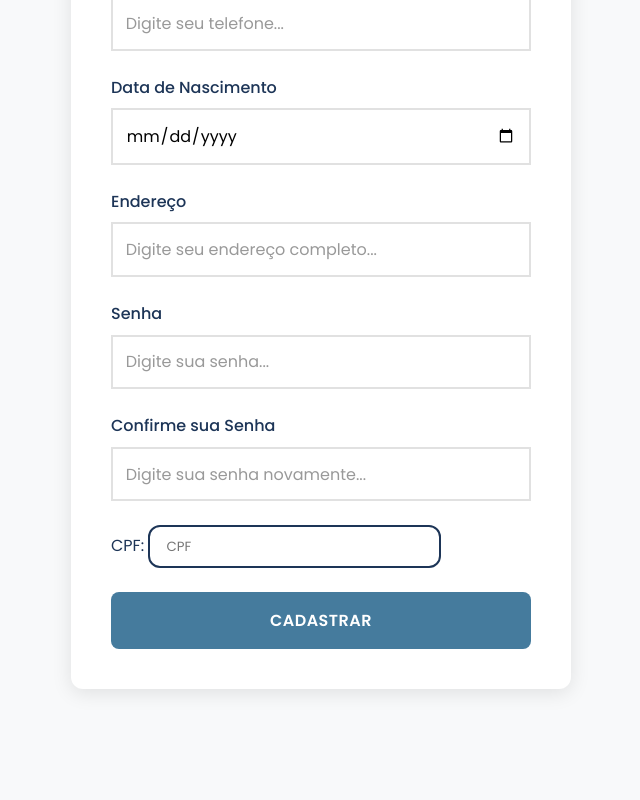
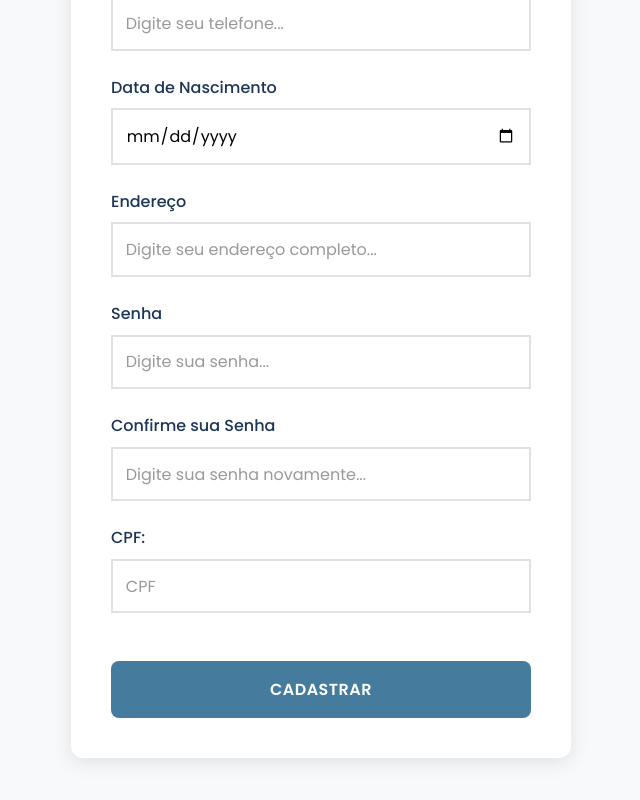
Before and after one commit to Yachmann/ETEC_TCC_REPOSITORIO_2025, a React (Vite) app: page /cadastrocliente in a window 1280 px wide. Shown: the part 494-1294 px from the top of the page, without its empty margins (319-959 px from the left). Before the commit the page ends 1247 px from the top, so only its background shows below. Built offline with nearby package versions, Linux system fonts and the light colour scheme.

Commit message:
alteracoes minimas de design

```diff
--- a/src/components/Form/Form.css
+++ b/src/components/Form/Form.css
@@ -83,7 +83,43 @@ select,
   margin-bottom: 1.5rem;
   background-color: white;
 }
+.campoTexto {
+    margin-bottom: 1.5rem;
+  }
 
+  .campoTexto label {
+    display: block;
+    margin-bottom: 0.5rem;
+    color: var(--text-color);
+    font-weight: 500;
+  }
+
+  .campoTexto input {
+    width: 100%;
+    padding: 0.8rem;
+    border: 2px solid #e1e1e1;
+    border-radius: var(--border-radius);
+    font-size: 1rem;
+    transition: all var(--transition-speed) ease;
+  }
+
+  .campoTexto input:focus {
+    border-color: var(--secondary-color);
+    outline: none;
+    box-shadow: 0 0 0 3px rgba(52, 152, 219, 0.1);
+  }
+
+  .campoTexto input::placeholder {
+    color: #999;
+  }
+
+  .campoTextoErro input {
+    border-color: var(--accent-color);
+  }
+
+  .campoTextoErro input::placeholder {
+    color: var(--accent-color);
+  }
 select:focus,
 .signup-form input[type="text"]:focus,
 .signup-form input[type="email"]:focus,
--- a/src/components/Form/index.jsx
+++ b/src/components/Form/index.jsx
@@ -192,8 +192,8 @@ export default function Form() {
         {erro && <p className="message error">{erro}</p>}
         {message && <p className="message success">{message}</p>}
 
-        <CampoTexto valor={nome} aoAlterar={setNome} Label="Nome" />
-        <CampoTexto valor={email} aoAlterar={setEmail} Label="Email" type="email" />
+        <CampoTexto valor={nome} aoAlterar={setNome} Label="Nome Completo" />
+        <CampoTexto valor={email} aoAlterar={setEmail} Label="E-mail" type="email" />
         <CampoTexto valor={senha} aoAlterar={setSenha} Label="Senha" type="password" />
         <CampoTexto valor={senhaConfirma} aoAlterar={setSenhaConfirma} Label="Confirmar Senha" type="password" />
         <CampoTexto valor={telefone} aoAlterar={setTelefone} Label="Telefone" />
@@ -214,8 +214,10 @@ export default function Form() {
           />
         )}
         <CampoTexto valor={anosExperiencia} aoAlterar={setAnosExperiencia} Label="Anos de Experiência" type="number" />
+        <div className='campoTexto'>
           <label>CPF: </label>
           <input
+
             type="text"
             placeholder="CPF"
             value={cpfForm}
@@ -224,6 +226,7 @@ export default function Form() {
               setCpfForm(formatarCPF(valor))
             }}
           />
+        </div>
 
         <div className="modo-localizacao">
           <label><input type="radio" value="auto" checked={modoLocalizacao === 'auto'} onChange={() => setModoLocalizacao('auto')} /> Detectar automaticamente</label>
--- a/src/components/FormCadastroCliente/index.jsx
+++ b/src/components/FormCadastroCliente/index.jsx
@@ -165,7 +165,7 @@ const FormCadastroCliente = () => {
           valor={senhaConfirma}
           required
         />
-        <div>
+        <div className="campoTexto">
           <label>CPF: </label>
           <input
             type="text"
--- a/src/components/LoginForm/index.jsx
+++ b/src/components/LoginForm/index.jsx
@@ -31,8 +31,8 @@ const LoginForm = ({onLogin}) => {
                 required
                 type="password"
             />
+            <button type="submit">ENTRAR</button>
             <p>Nao tem uma conta? <Link className="link" to={'/cadastro'}>Cadastre-se</Link></p>
-            <button type="submit">ENTRAR</button>
         </form>
     );
 }
--- a/src/components/RatingForm/index.jsx
+++ b/src/components/RatingForm/index.jsx
@@ -55,7 +55,7 @@ const RatingForm = ({ profissional, onNewEvaluation, refreshEvaluations }) => {
             </select>
           </label>
           <CampoTexto valor={comment} aoAlterar={setComment} />
-          <button type="submit">Submit</button>
+          <button type="submit">Enviar</button>
           {message && <p className="message success">{message}</p>}
         </form>
       </>
```
Lines whose indentation alone changed are shown as unchanged.
